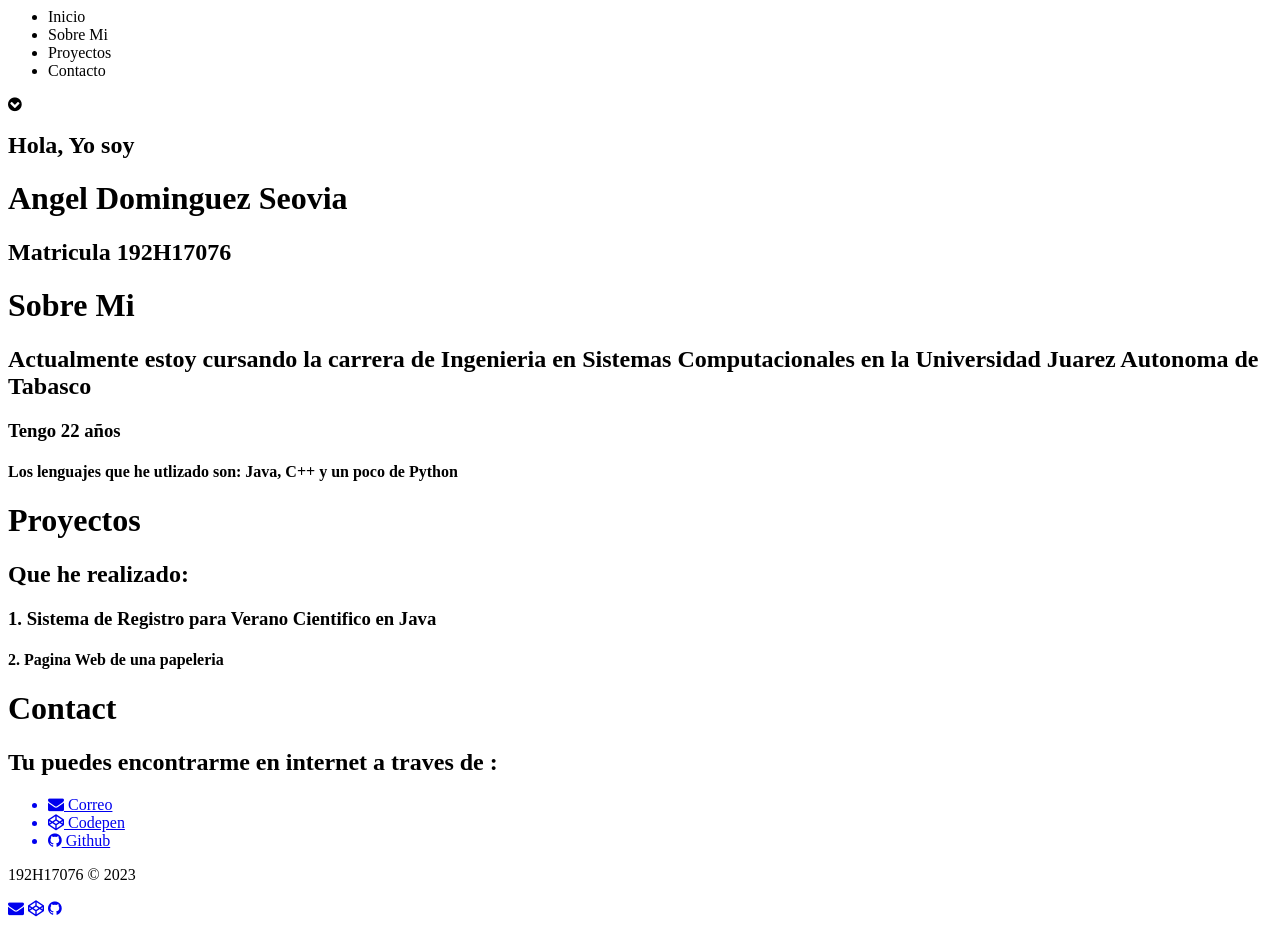
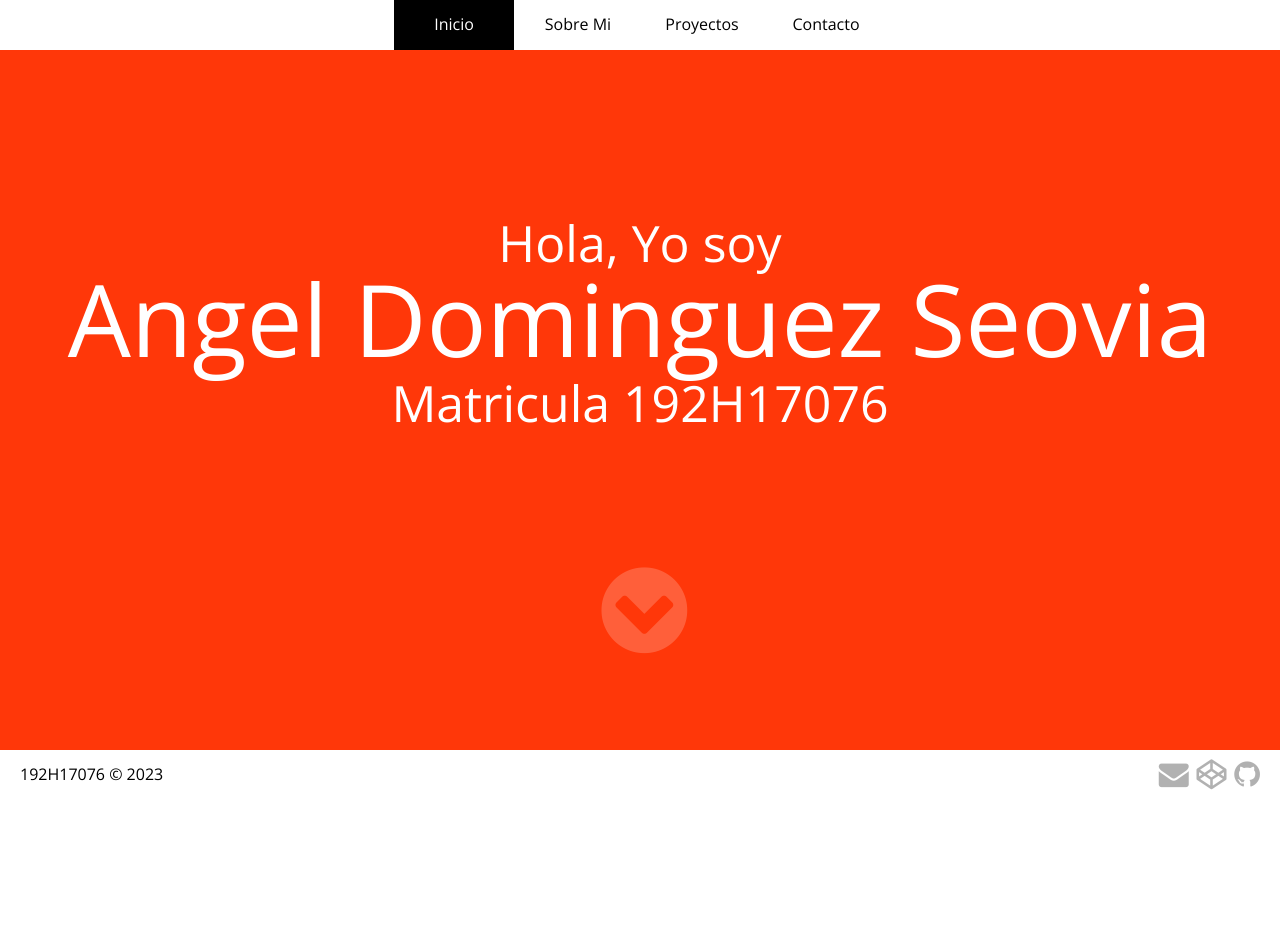
Before and after one commit to AngelDS01/WebSite, a plain HTML site: page index.html in a window 1280 px wide. After the commit the page ends 800 px from the top, so only its background shows below. Drawn offline with nearby package versions, Linux system fonts and the light colour scheme.

Commit message:
Update index.html

```diff
--- a/index.html
+++ b/index.html
@@ -1,3 +1,10 @@
+<!DOCTYPE html>
+<html lang="en" >
+<head>
+  <meta charset="UTF-8">
+  <title>CodePen - Multi page website design</title>
+  <link rel="stylesheet" href="https://cdnjs.cloudflare.com/ajax/libs/meyer-reset/2.0/reset.min.css">
+<link rel="stylesheet" href="./style.css">
 <link href="https://maxcdn.bootstrapcdn.com/font-awesome/4.1.0/css/font-awesome.min.css" rel="stylesheet">
 
 <header>
```
